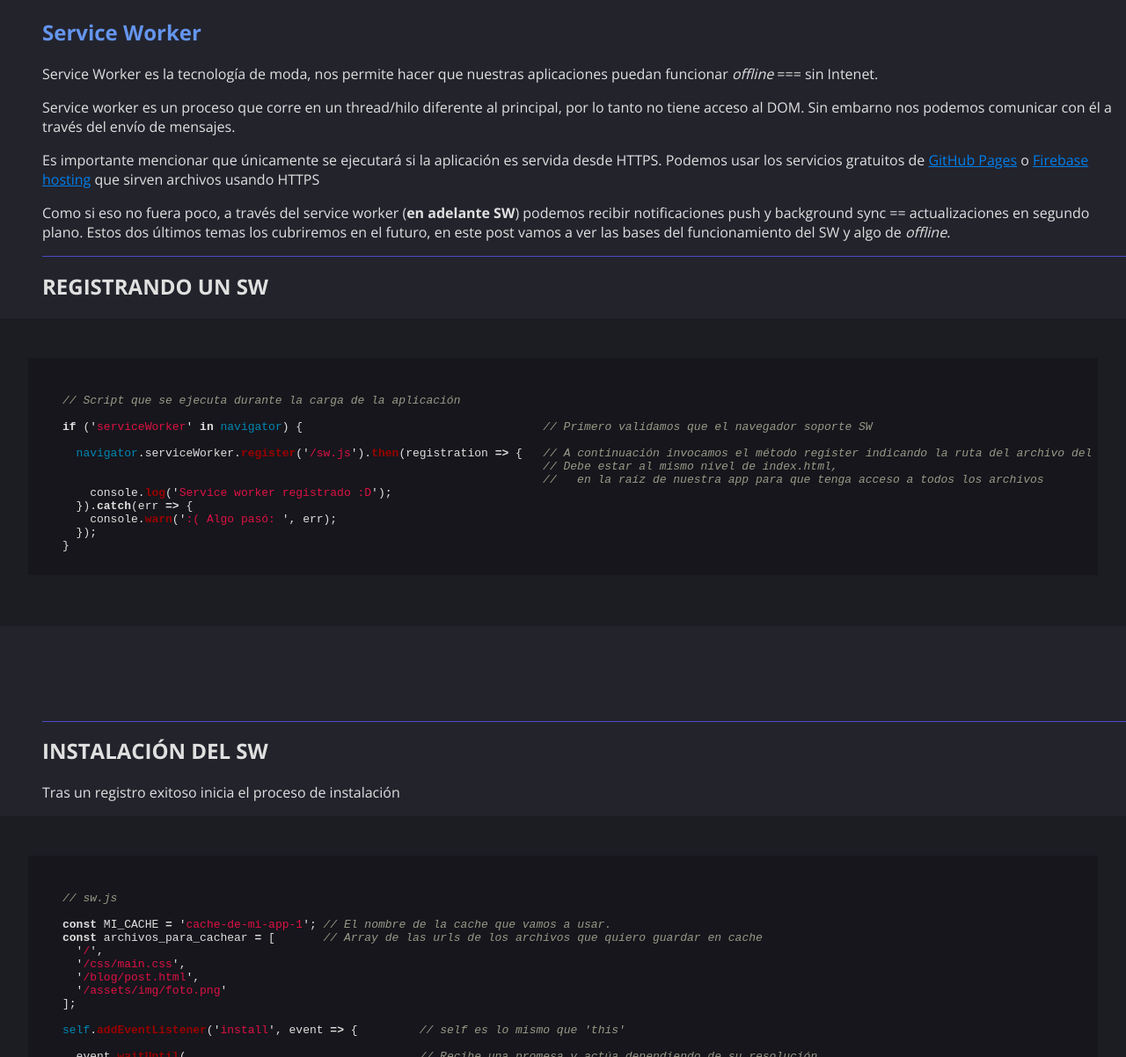
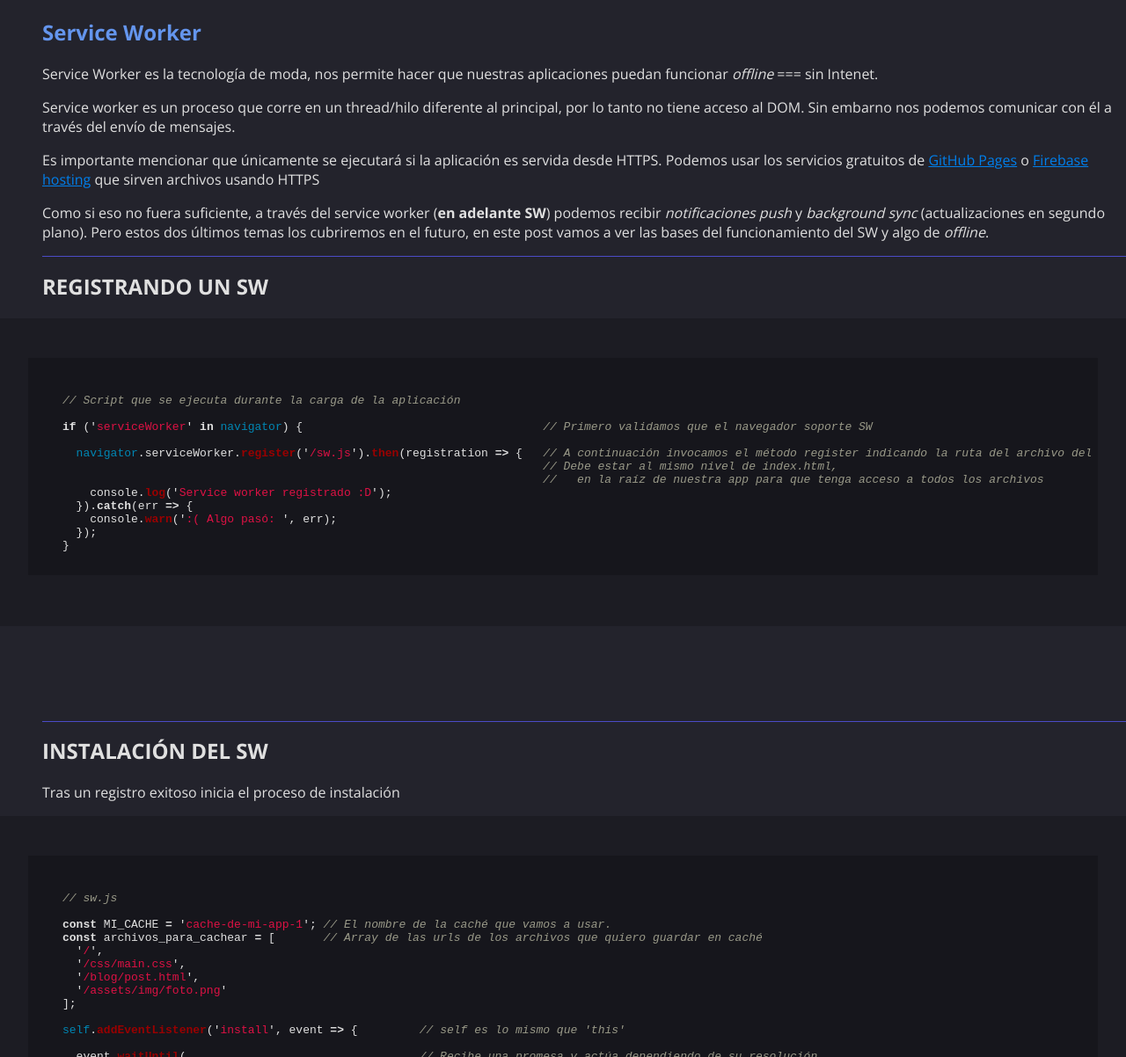
Before and after one commit to UnJavaScripter/unjavascripter.github.io, a Jekyll site: the page built from _posts/2016-07-22-Service-worker.markdown, in a window 1280 px wide and 1400 px high. Shown: the part 198-1400 px from the top of the window at 88% size. Built offline with Jekyll 4.4.1, drawn with Linux system fonts in a browser that asks for light colours; comment, search, counter and statistics services are not loaded; some of the changed text lies outside the part shown.

```diff
--- a/_posts/2016-07-22-Service-worker.markdown
+++ b/_posts/2016-07-22-Service-worker.markdown
@@ -16,7 +16,7 @@ Service worker es un proceso que corre en un thread/hilo diferente al principal,
 Es importante mencionar que únicamente se ejecutará si la aplicación es servida desde HTTPS. Podemos usar los servicios gratuitos de [GitHub Pages](https://pages.github.com/){:rel="noopener"} o [Firebase hosting](https://firebase.google.com/docs/hosting/){:rel="noopener"} que sirven archivos usando HTTPS
 
 
-Como si eso no fuera poco, a través del service worker (**en adelante SW**) podemos recibir notificaciones push y background sync == actualizaciones en segundo plano. Estos dos últimos temas los cubriremos en el futuro, en este post vamos a ver las bases del funcionamiento del SW y algo de _offline_.
+Como si eso no fuera suficiente, a través del service worker (**en adelante SW**) podemos recibir _notificaciones push_ y _background sync_ (actualizaciones en segundo plano). Pero estos dos últimos temas los cubriremos en el futuro, en este post vamos a ver las bases del funcionamiento del SW y algo de _offline_.
 
 
 ## Registrando un SW
@@ -45,8 +45,8 @@ Tras un registro exitoso inicia el proceso de instalación
 
 // sw.js
 
-const MI_CACHE = 'cache-de-mi-app-1'; // El nombre de la cache que vamos a usar.
-const archivos_para_cachear = [       // Array de las urls de los archivos que quiero guardar en cache
+const MI_CACHE = 'cache-de-mi-app-1'; // El nombre de la caché que vamos a usar.
+const archivos_para_cachear = [       // Array de las urls de los archivos que quiero guardar en caché
   '/',
   '/css/main.css',
   '/blog/post.html',
@@ -58,7 +58,7 @@ self.addEventListener('install', event => {         // self es lo mismo que 'thi
   event.waitUntil(                                  // Recibe una promesa y actúa dependiendo de su resolución
     caches.open(MI_CACHE)                           // ... Es claro qué hace
       .then(cache => {
-        return cache.addAll(archivos_para_cachear); // Una vez se abre la cache se agregan a ella todos los archivos especificados
+        return cache.addAll(archivos_para_cachear); // Una vez se abre la caché se agregan a ella todos los archivos especificados
       })
   ).then(() => {
     return self.skipWaiting();                      // El SW pasa de estado 'instalando' a 'activado'
```
Also changed, not shown: other parts of _posts/2016-07-22-Service-worker.markdown (+1 -1 lines), _includes/head.html (+8 -1 lines), _layouts/default.html (+3 -9 lines).
